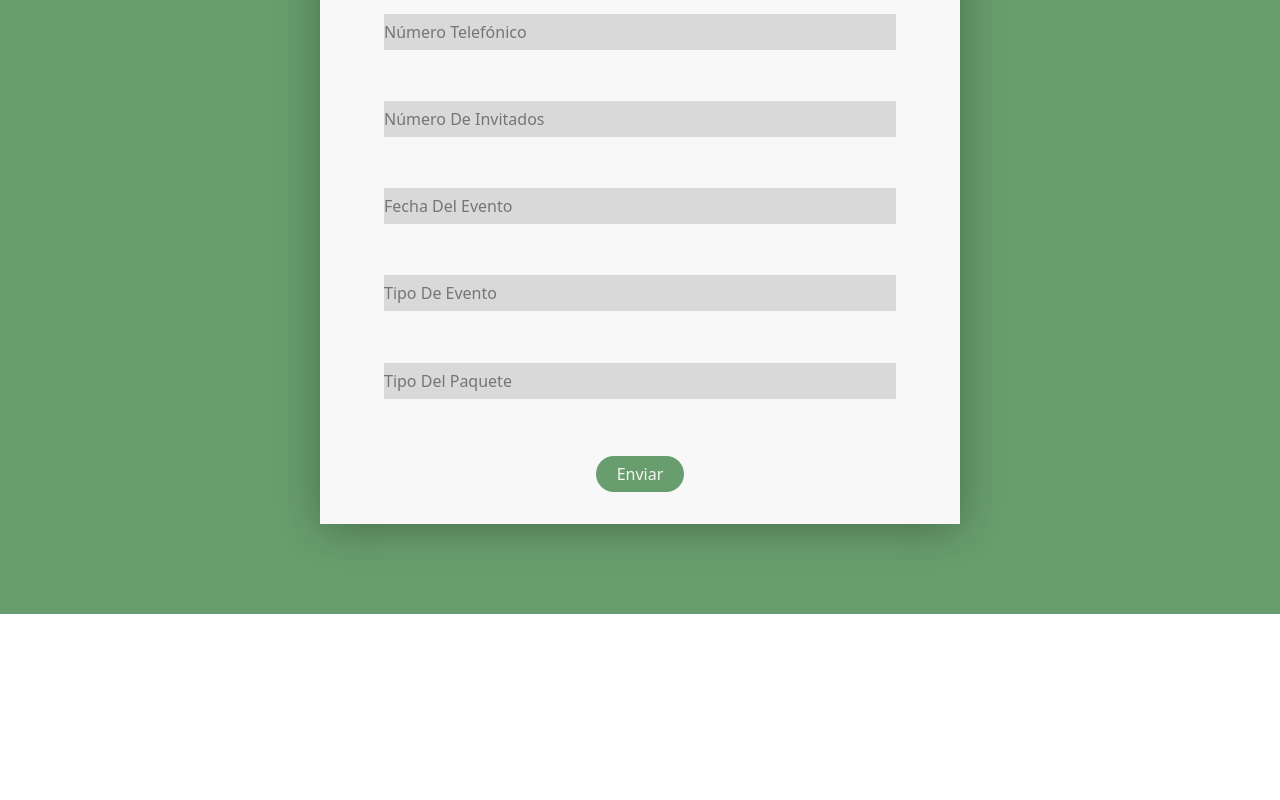
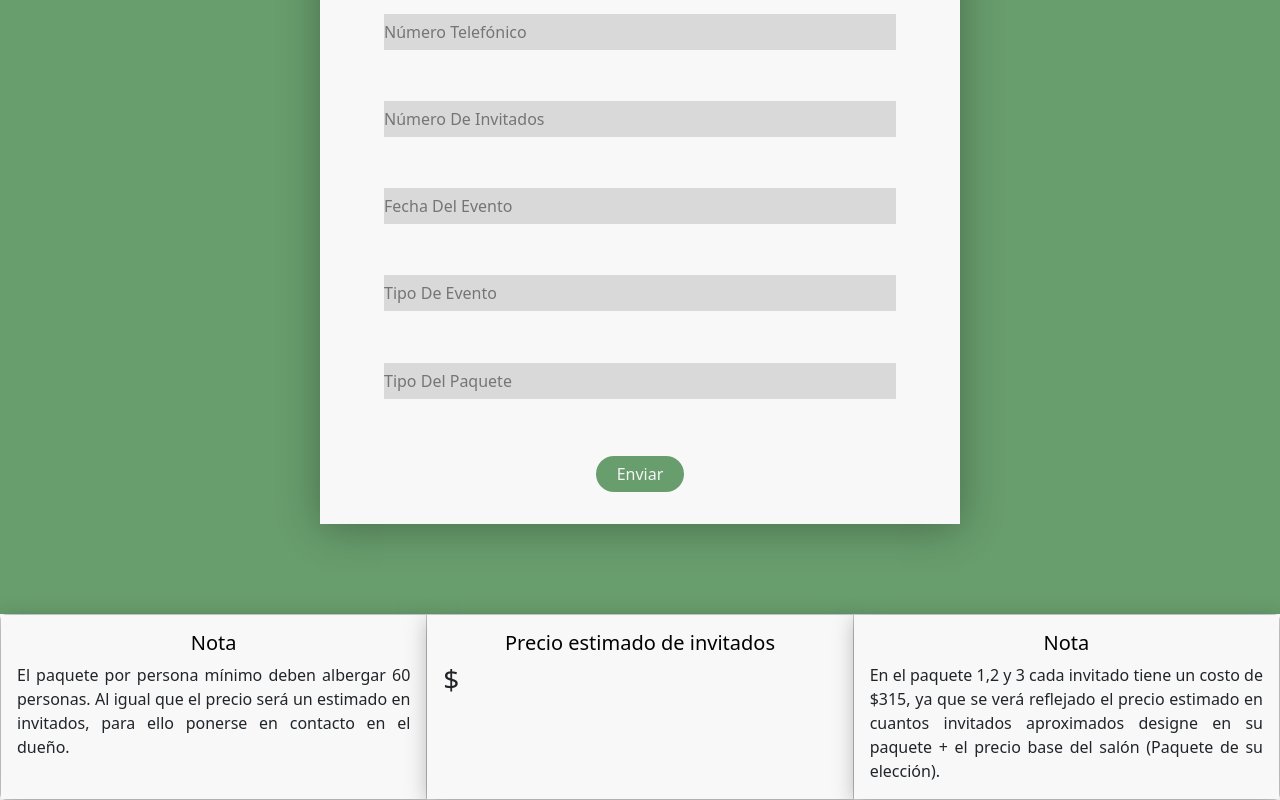
Before and after one commit to VeroVelas/JardinDelAlma, a React (Vite) app: page /formulario in a window 1280 px wide. Shown: the part 541-1341 px from the top of the page. Before the commit the page ends 1155 px from the top, so only its background shows below. Built offline with nearby package versions, Linux system fonts and the light colour scheme.

Commit message:
[ADD] tres cajas de texto formulario

```diff
--- a/src/assets/styles/Formulario.css
+++ b/src/assets/styles/Formulario.css
@@ -62,6 +62,15 @@
     width: 100%;
     background: #689D6D;
 }
-.tamanoCardForm{
 
+.CajaInformacion{
+    background: #F8F8F8;
+    box-shadow: 0px 4px 20px 0px rgba(0, 0, 0, 0.25);
 }
+.tituloNegritas{
+    font: 500;
+    color: #000;
+}
+.textoJustificado{
+    text-align: justify;
+}
--- a/src/pages/Formulario.jsx
+++ b/src/pages/Formulario.jsx
@@ -38,6 +38,29 @@ function Formulario() {
                     </div>
                 </div></center>
             </div>
+            <div class="card-group">
+                <div class="card">
+                    <div class="CajaInformacion card-body">
+                        <h5 class="tituloNegritas card-title text-center">Nota</h5>
+                        <p class="textoJustificado card-text">
+                            El paquete por persona mínimo deben albergar 60 personas.
+                            Al igual que el precio será un estimado en invitados, para ello ponerse en contacto en el dueño.
+                        </p>
+                    </div>
+                </div>
+                <div class="card">
+                    <div class="CajaInformacion card-body">
+                        <h5 class="tituloNegritas card-title text-center">Precio estimado de invitados</h5>
+                        <h3>$</h3>
+                    </div>
+                </div>
+                <div class="card">
+                    <div class="CajaInformacion card-body">
+                        <h5 class="tituloNegritas card-title text-center">Nota</h5>
+                        <p class="textoJustificado card-text text-justify">En el paquete 1,2 y 3 cada invitado tiene un costo de $315, ya que se verá reflejado el precio estimado en cuantos invitados aproximados designe en su paquete + el precio base del salón (Paquete de su elección).</p>
+                    </div>
+                </div>
+            </div>
         </>
      );
 }
```
Lines whose indentation alone changed are shown as unchanged.
